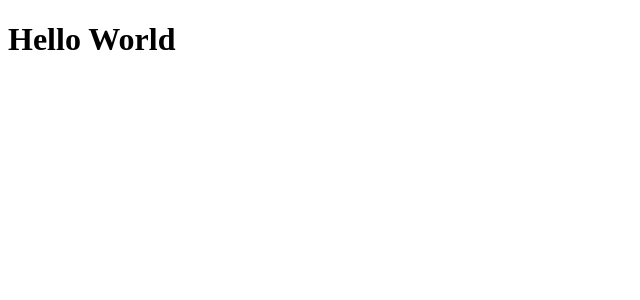
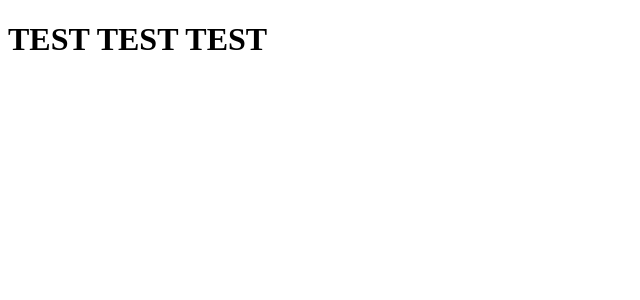
Before and after one commit to Protopaco/game-test, a React app: page / in a window 1280 px wide. Shown: the top 300 px of the page, without its empty margins (0-640 px from the left). Built offline with nearby package versions, Linux system fonts and the light colour scheme.

Commit message:
displays text{

```diff
--- a/src/components/app/App.jsx
+++ b/src/components/app/App.jsx
@@ -1,5 +1,6 @@
 import React from 'react';
+import Home from '../../containers/home';
 
 export default function App() {
-  return <h1>Hello World</h1>;
+  return (<Home />);
 }
--- a/src/components/engine/engine.js
+++ b/src/components/engine/engine.js
@@ -0,0 +1,9 @@
+import React from 'react';
+
+export default function Engine() {
+    return (
+        <h1>
+            TEST TEST TEST
+        </h1>
+    );
+}
--- a/src/containers/home.js
+++ b/src/containers/home.js
@@ -1,5 +1,5 @@
 import React from 'react';
-import Engine from '../../components/engine/engine';
+import Engine from '../components/engine/engine';
 
 export default function Home() {
     return (<Engine />);
```
